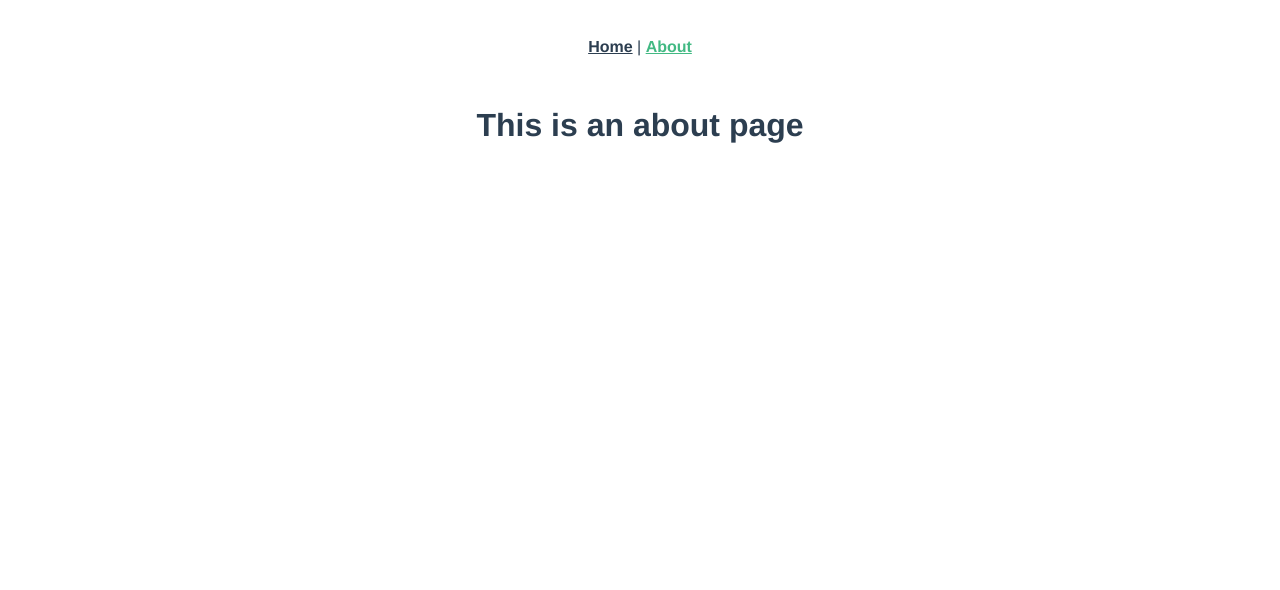
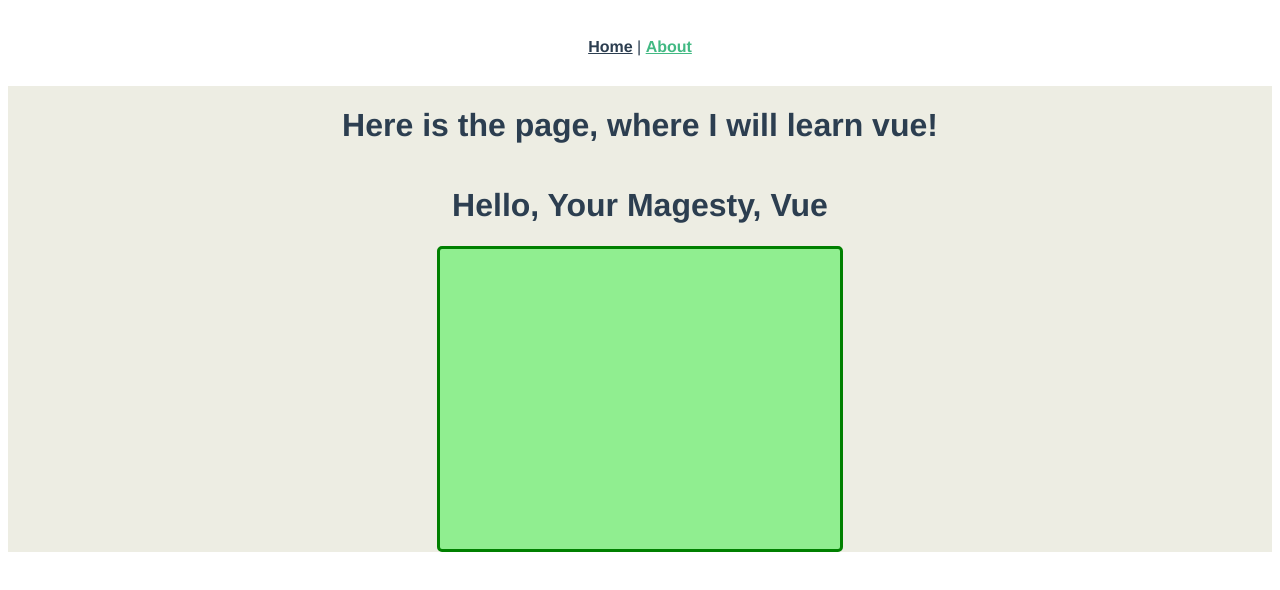
Before and after one commit to ShmidtAlex/Greatness-of-Vue-book, a Vue app: page /about in a window 1280 px wide. Shown: the top 590 px of the page. Built offline with nearby package versions, Linux system fonts and the light colour scheme.

Commit message:
working version setted launched

```diff
--- /dev/null
+++ b/src/components/HelloVue.vue
@@ -0,0 +1,27 @@
+<template>
+	 <div class="hello">
+    <h1>{{ msg }}</h1>
+    <div class="word_card"></div>
+  </div>
+</template>
+<script>
+export default {
+  name: "HelloVue",
+  props: {
+    msg: String
+  }
+};
+</script>
+<style>
+  .word_card {
+    height: 300px;
+    width: 400px;
+    background-color: lightgreen;
+    border: 3px solid green;
+    border-radius: 5px;
+    display: flex;
+    flex-direction: column;
+    justify-content: space-between;
+    align-items: stretch;
+  }
+</style>
--- a/src/views/About.vue
+++ b/src/views/About.vue
@@ -1,5 +1,28 @@
+
+
 <template>
   <div class="about">
-    <h1>This is an about page</h1>
+    <h1>Here is the page, where I will learn vue!</h1>
+    <HelloVue msg="Hello, Your Magesty, Vue"/>
   </div>
 </template>
+
+<script>
+import HelloVue from "@/components/HelloVue.vue";
+
+export default {
+  name: "about",
+  components: {
+  	HelloVue
+  }
+};
+</script>
+<style>
+	.about {
+		display: flex;
+		flex-direction: column;
+		justify-content: space-around;
+		align-items: center;
+		background-color: rgba(220, 220, 200, 0.5);
+	}
+</style>
```
